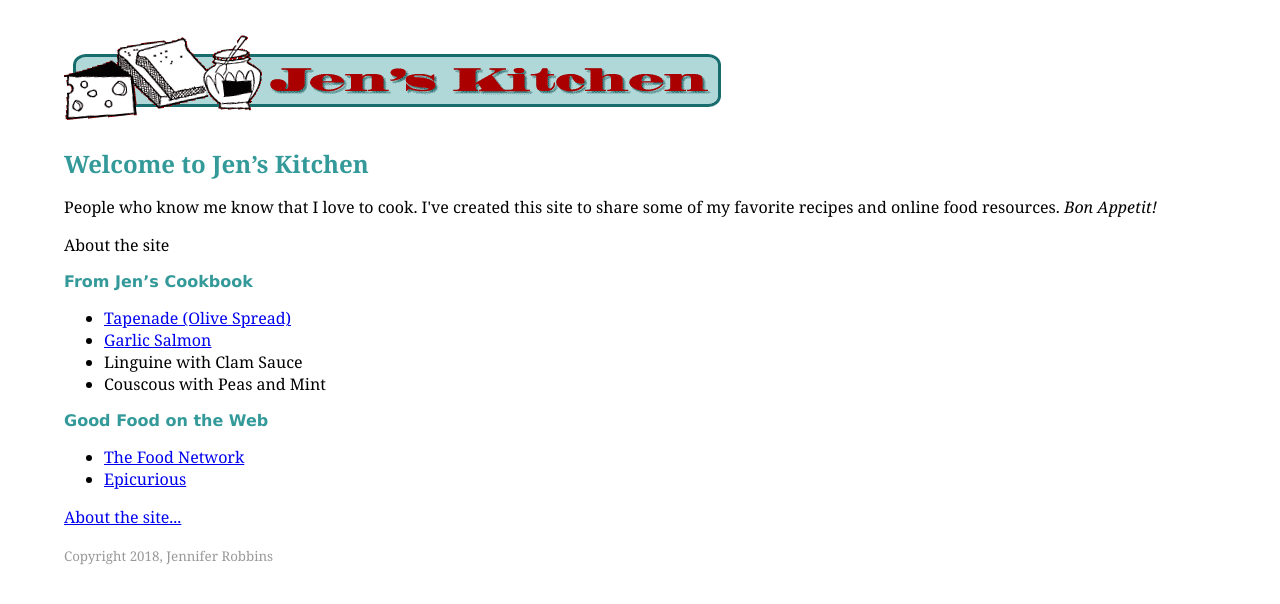
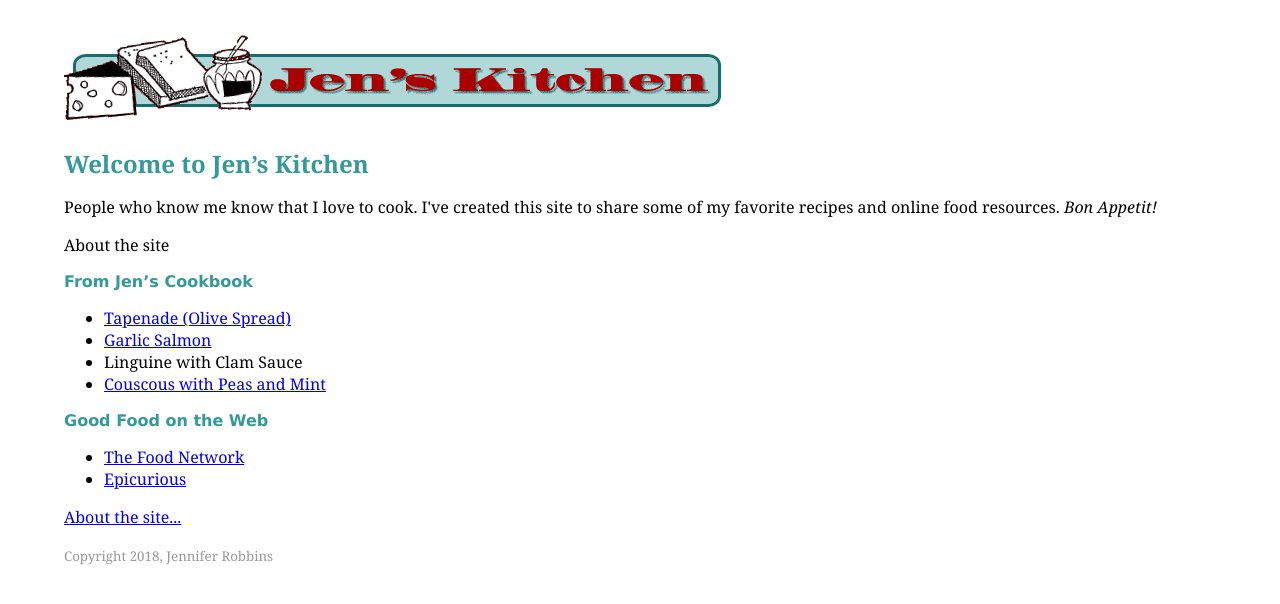
Before and after one commit to lvpixa/ivpixa.github.io, a plain HTML site: page jenskitchen/index.html in a window 1280 px wide. Drawn offline with Linux system fonts and the light colour scheme.

Commit message:
Update index.html

```diff
--- a/jenskitchen/index.html
+++ b/jenskitchen/index.html
@@ -38,7 +38,7 @@ small {
   <li><a href="recipes/tapenade.html">Tapenade (Olive Spread)</a></li>
   <li><a href="recipes/salmon.html">Garlic Salmon</a></li>
   <li>Linguine with Clam Sauce</li>
-  <li>Couscous with Peas and Mint</li>
+  <li><a href="recipes/pasta/couscous.html">Couscous with Peas and Mint</a></li>
 </ul>
 
 <h2>Good Food on the Web</h2>
```
